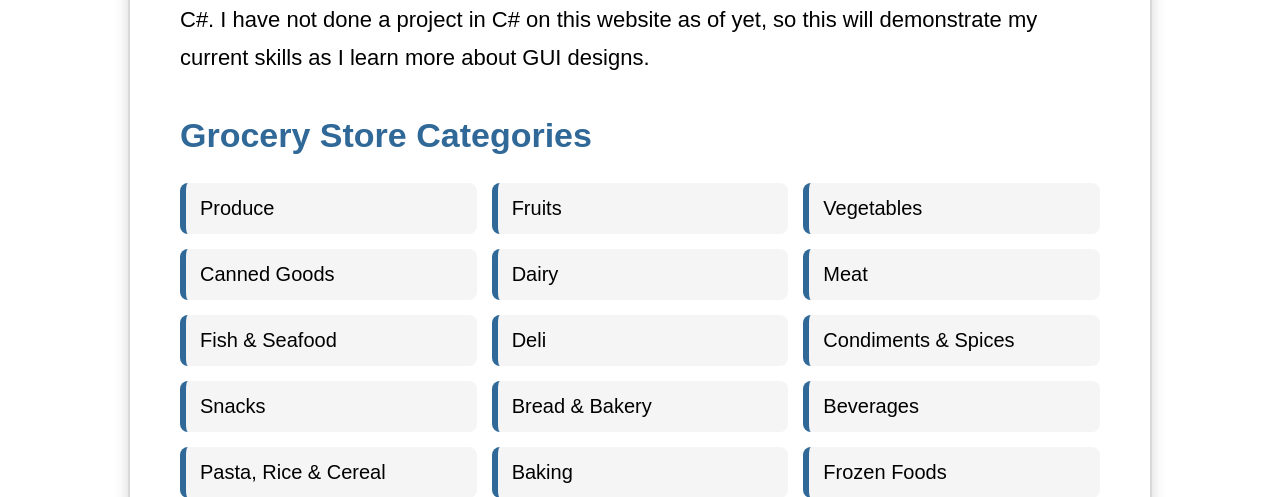
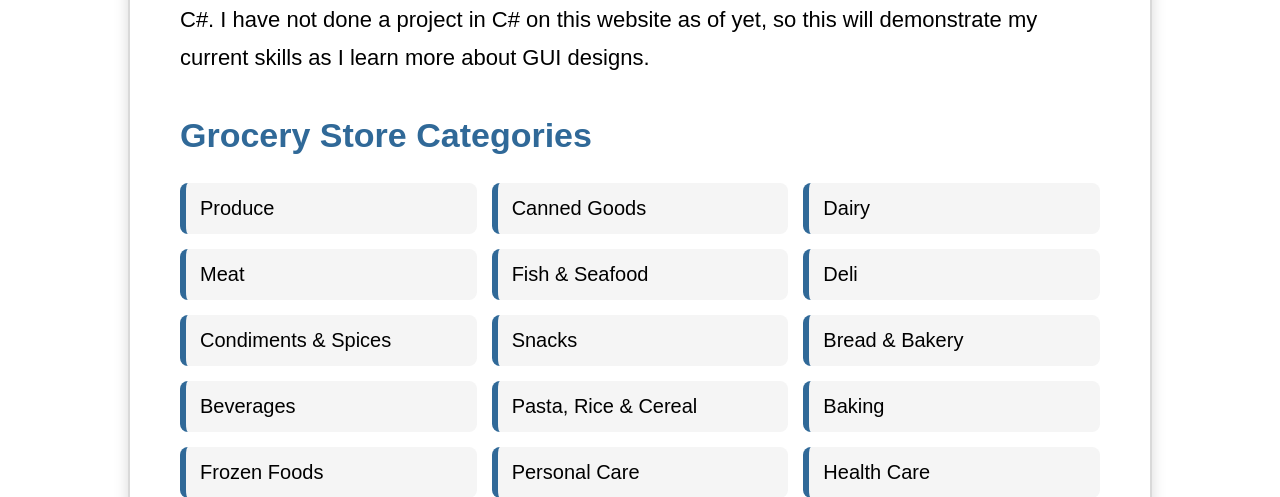
Before and after one commit to TiffanyCM/portfolio_website, a Flask app: page /blog_posts/blog_post_5_24_2026 in a window 1280 px wide. Shown: the part 448-945 px from the top of the page. Run offline with Flask 3, Linux system fonts and the light colour scheme.

Commit message:
Update blog_post_5_24_2026.html
Removed "Fruits and vegetables" duplicate

```diff
--- a/templates/project_posts/blog_post_5_24_2026.html
+++ b/templates/project_posts/blog_post_5_24_2026.html
@@ -34,8 +34,6 @@
 
             <div class="categoryGrid">
                 <span>Produce</span>
-                <span>Fruits</span>
-                <span>Vegetables</span>
                 <span>Canned Goods</span>
                 <span>Dairy</span>
                 <span>Meat</span>
```
